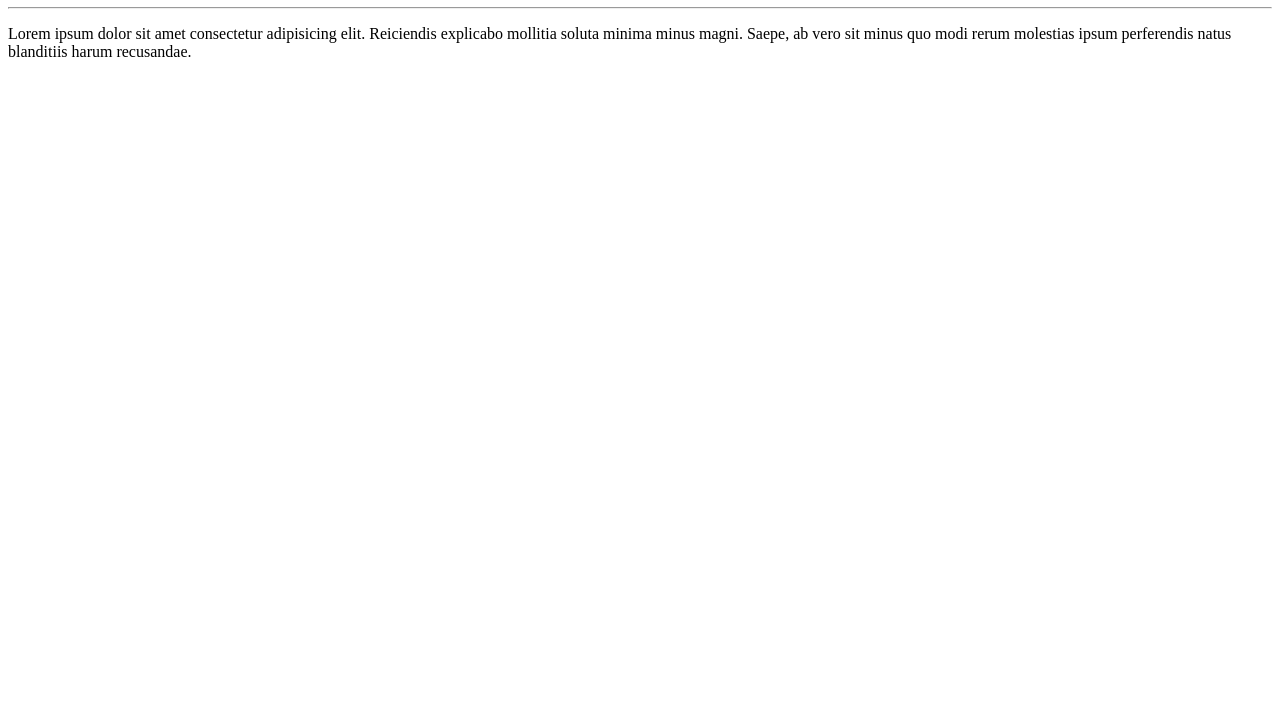
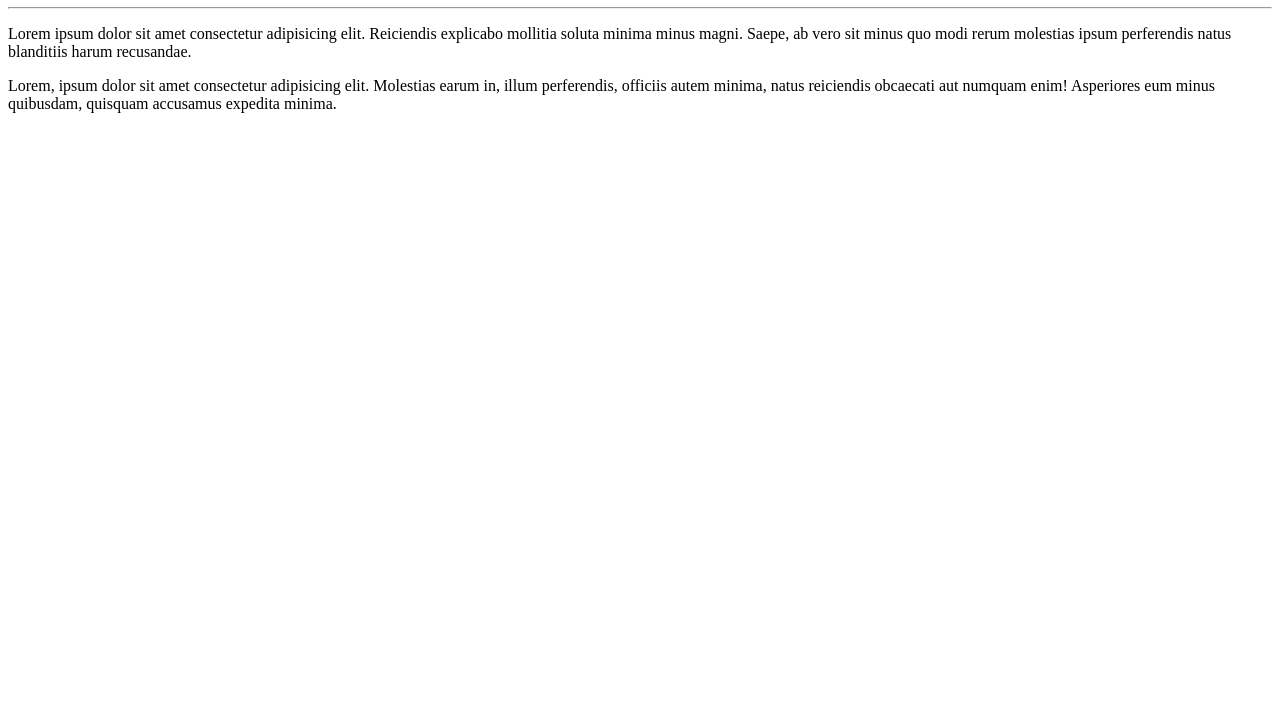
Before and after one commit to JjesusCrz/Ol--mundo, a plain HTML site: page site-exemplo/index.html in a window 1280 px wide. Shown: the part 73-800 px from the top of the page. Drawn offline with Linux system fonts and the light colour scheme.

Commit message:
Adicionei um paragrafo

```diff
--- a/site-exemplo/index.html
+++ b/site-exemplo/index.html
@@ -9,5 +9,6 @@
     <h1>Olá, Mundo</h1>
     <hr>
     <p>Lorem ipsum dolor sit amet consectetur adipisicing elit. Reiciendis explicabo mollitia soluta minima minus magni. Saepe, ab vero sit minus quo modi rerum molestias ipsum perferendis natus blanditiis harum recusandae.</p>
+    <p>Lorem, ipsum dolor sit amet consectetur adipisicing elit. Molestias earum in, illum perferendis, officiis autem minima, natus reiciendis obcaecati aut numquam enim! Asperiores eum minus quibusdam, quisquam accusamus expedita minima.</p>
 </body>
 </html>
```
